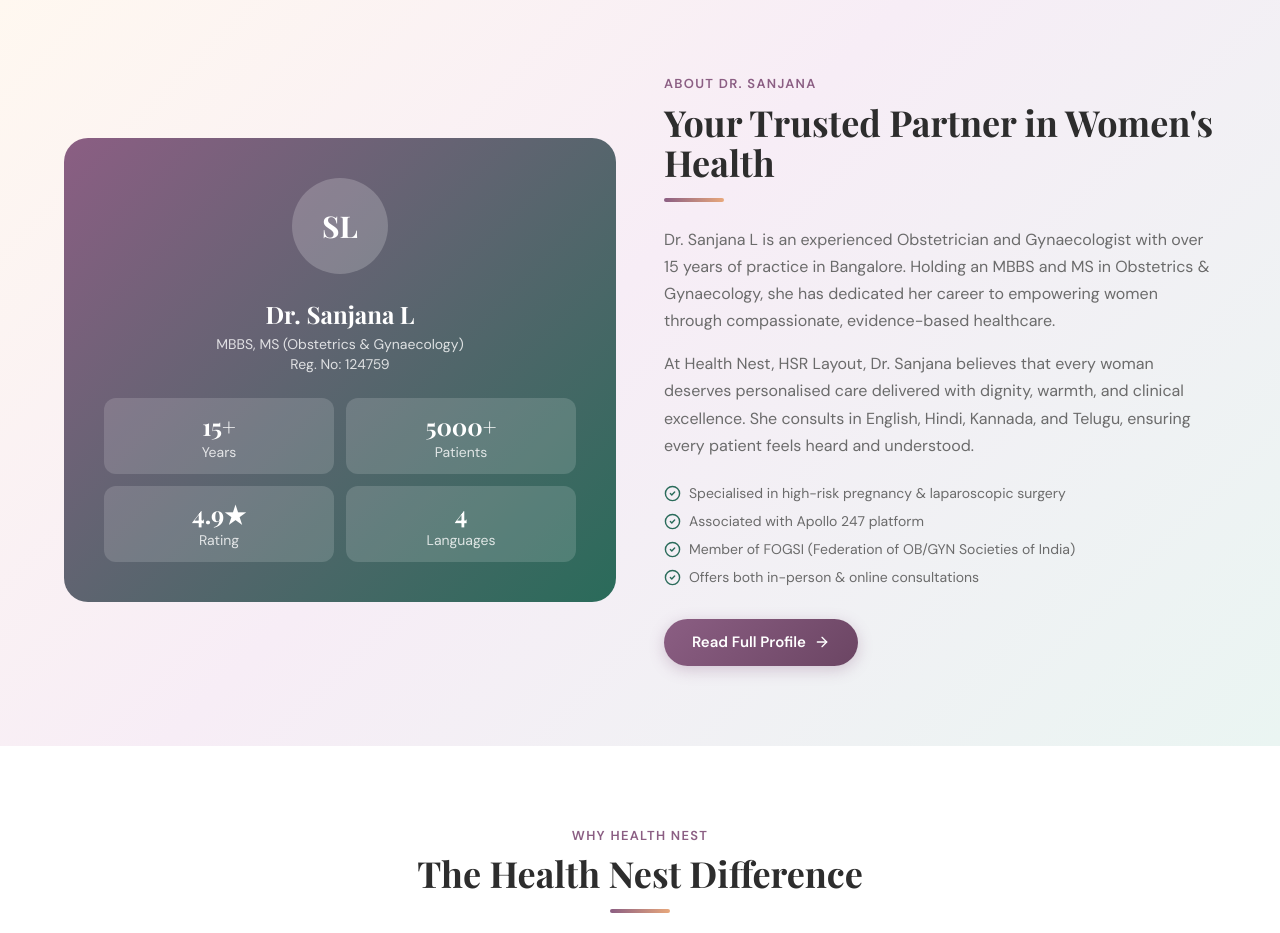
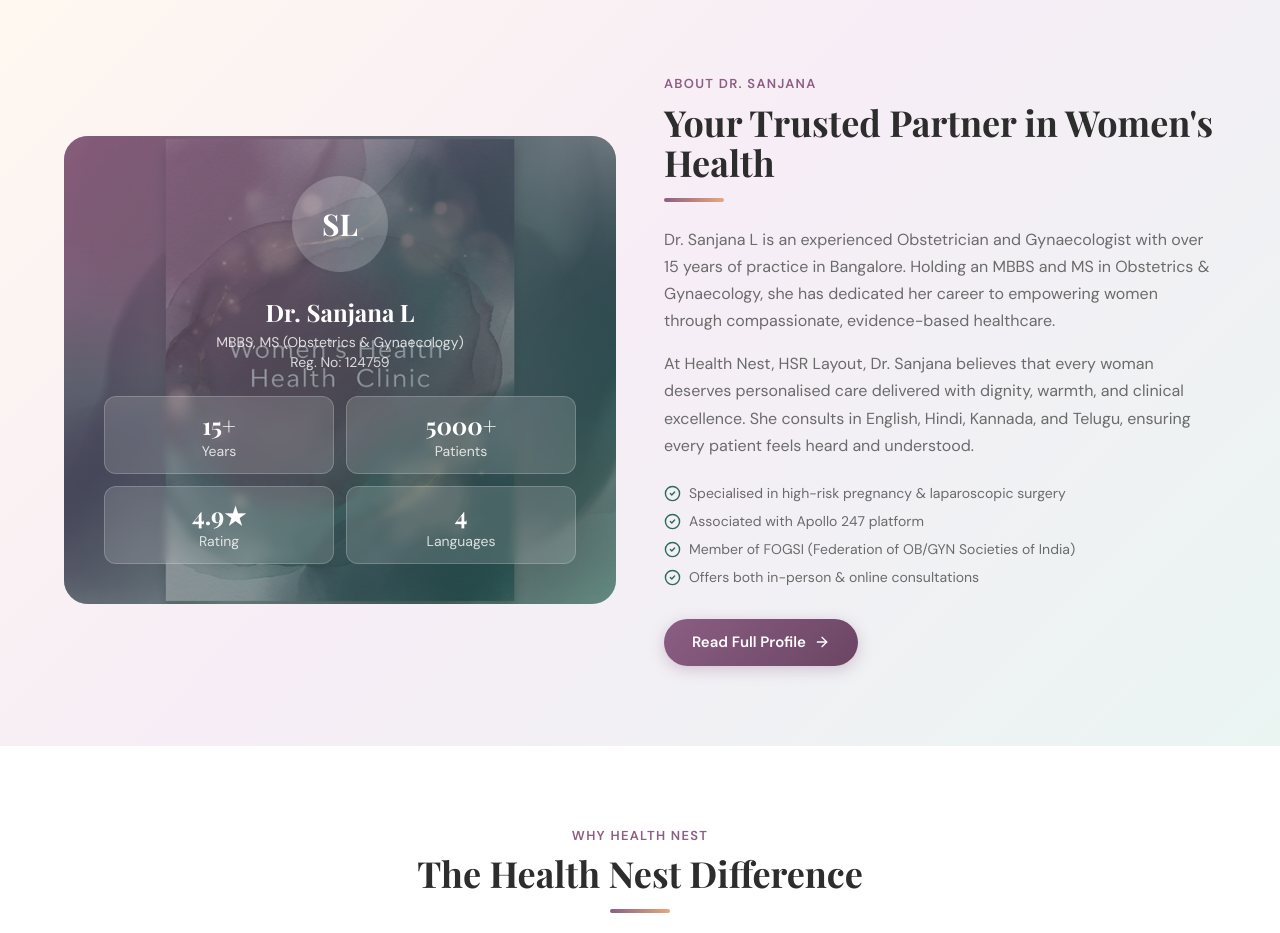
Before and after one commit to adonisarun123/dr-sanjana, a Next.js app: page / in a window 1280 px wide. Shown: the part 1860-2793 px from the top of the page. Built offline with nearby package versions, Linux system fonts and the light colour scheme; a web font is replaced by a local one.

Commit message:
feat: add watercolor background image to About credentials card

```diff
--- a/app/page.tsx
+++ b/app/page.tsx
@@ -303,25 +303,33 @@ export default function HomePage() {
             <div className="grid lg:grid-cols-2 gap-12 items-center">
               {/* Visual */}
               <div
-                className="rounded-3xl p-10 flex flex-col items-center justify-center text-center gap-6"
-                style={{ background: 'linear-gradient(135deg, #8B5E83, #2A6B5A)', minHeight: '350px' }}
+                className="rounded-3xl p-10 flex flex-col items-center justify-center text-center gap-6 relative overflow-hidden"
+                style={{ minHeight: '350px' }}
               >
-                <div className="w-24 h-24 rounded-full bg-white/20 flex items-center justify-center">
+                {/* Background image */}
+                <div
+                  className="absolute inset-0 bg-cover bg-center"
+                  style={{ backgroundImage: "url('/about-card-bg.png')" }}
+                />
+                {/* Dark overlay for legibility */}
+                <div className="absolute inset-0" style={{ background: 'linear-gradient(135deg, rgba(139,94,131,0.65), rgba(42,107,90,0.65))' }} />
+                {/* Content (above overlay) */}
+                <div className="relative z-10 w-24 h-24 rounded-full bg-white/20 flex items-center justify-center">
                   <span className="text-white font-bold text-3xl" style={{ fontFamily: 'Playfair Display, serif' }}>SL</span>
                 </div>
-                <div className="text-white">
+                <div className="relative z-10 text-white">
                   <p className="text-2xl font-bold mb-1" style={{ fontFamily: 'Playfair Display, serif' }}>Dr. Sanjana L</p>
-                  <p className="text-sm opacity-80" style={{ fontFamily: 'DM Sans, sans-serif' }}>MBBS, MS (Obstetrics & Gynaecology)</p>
+                  <p className="text-sm opacity-80" style={{ fontFamily: 'DM Sans, sans-serif' }}>MBBS, MS (Obstetrics &amp; Gynaecology)</p>
                   <p className="text-sm opacity-80" style={{ fontFamily: 'DM Sans, sans-serif' }}>Reg. No: 124759</p>
                 </div>
-                <div className="grid grid-cols-2 gap-3 w-full">
+                <div className="relative z-10 grid grid-cols-2 gap-3 w-full">
                   {[
                     { n: '15+', l: 'Years' },
                     { n: '5000+', l: 'Patients' },
                     { n: '4.9★', l: 'Rating' },
                     { n: '4', l: 'Languages' },
                   ].map(({ n, l }) => (
-                    <div key={l} className="bg-white/15 rounded-xl p-3 text-white">
+                    <div key={l} className="bg-white/15 backdrop-blur-sm rounded-xl p-3 text-white border border-white/20">
                       <p className="text-2xl font-bold" style={{ fontFamily: 'Playfair Display, serif' }}>{n}</p>
                       <p className="text-sm opacity-80">{l}</p>
                     </div>
```
Also changed, not shown: public/about-card-bg.png (added).
